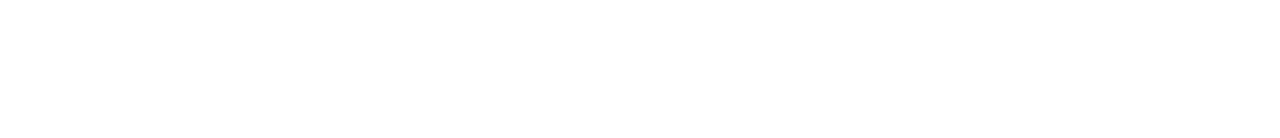
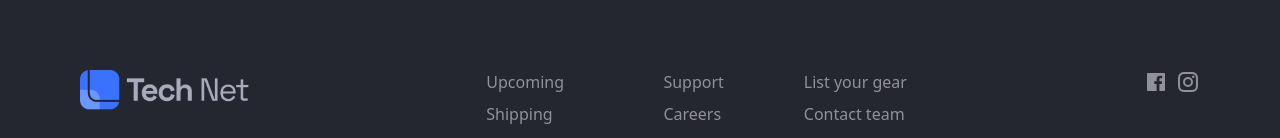
Before and after one commit to Md-RonyAhmed/tech-net-react-redux-web-app, a React (Vite) app: page /login in a window 1280 px wide. Shown: the part 810-948 px from the top of the page. Before the commit the page ends 800 px from the top, so only its background shows below. Built offline with nearby package versions, Linux system fonts and the light colour scheme.

Commit message:
[DONE] signup and login

```diff
--- a/src/pages/Login.tsx
+++ b/src/pages/Login.tsx
@@ -3,6 +3,7 @@ import { buttonVariants } from '@/components/ui/button';
 import { Link } from 'react-router-dom';
 import logo from '../assets/images/technet-logo.png';
 import { LoginForm } from '@/components/LoginForm';
+import Footer from '@/layouts/Footer';
 
 export default function Login() {
   return (
@@ -65,6 +66,7 @@ export default function Login() {
           </div>
         </div>
       </div>
+      <Footer />
     </>
   );
 }
--- a/src/pages/Signup.tsx
+++ b/src/pages/Signup.tsx
@@ -3,6 +3,7 @@ import { buttonVariants } from '@/components/ui/button';
 import { SignupForm } from '../components/SignUpForm';
 import { Link } from 'react-router-dom';
 import logo from '../assets/images/technet-logo.png';
+import Footer from '@/layouts/Footer';
 
 export default function Signup() {
   return (
@@ -65,6 +66,7 @@ export default function Signup() {
           </div>
         </div>
       </div>
+      <Footer />
     </>
   );
 }
```
Also changed, not shown: src/routes/routes.tsx (+4 -4 lines).
